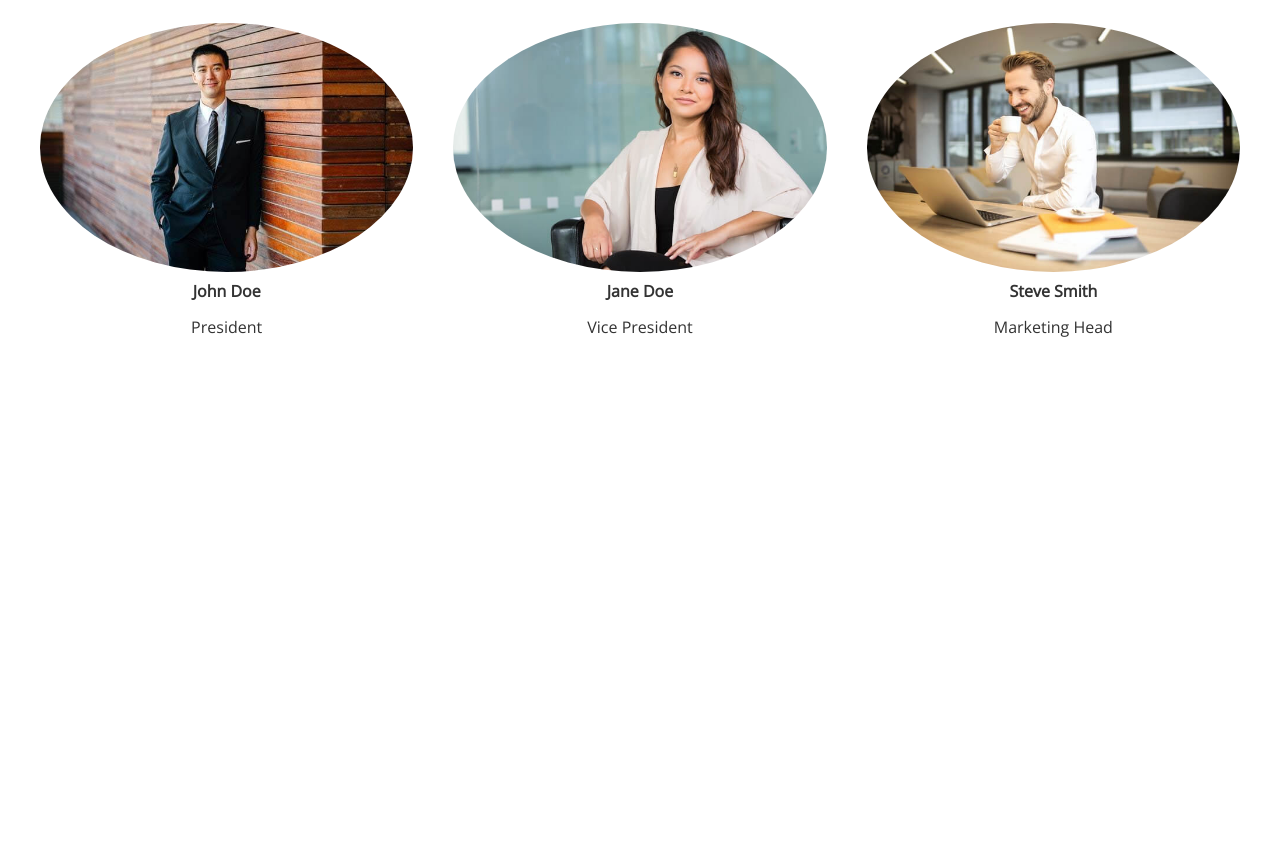
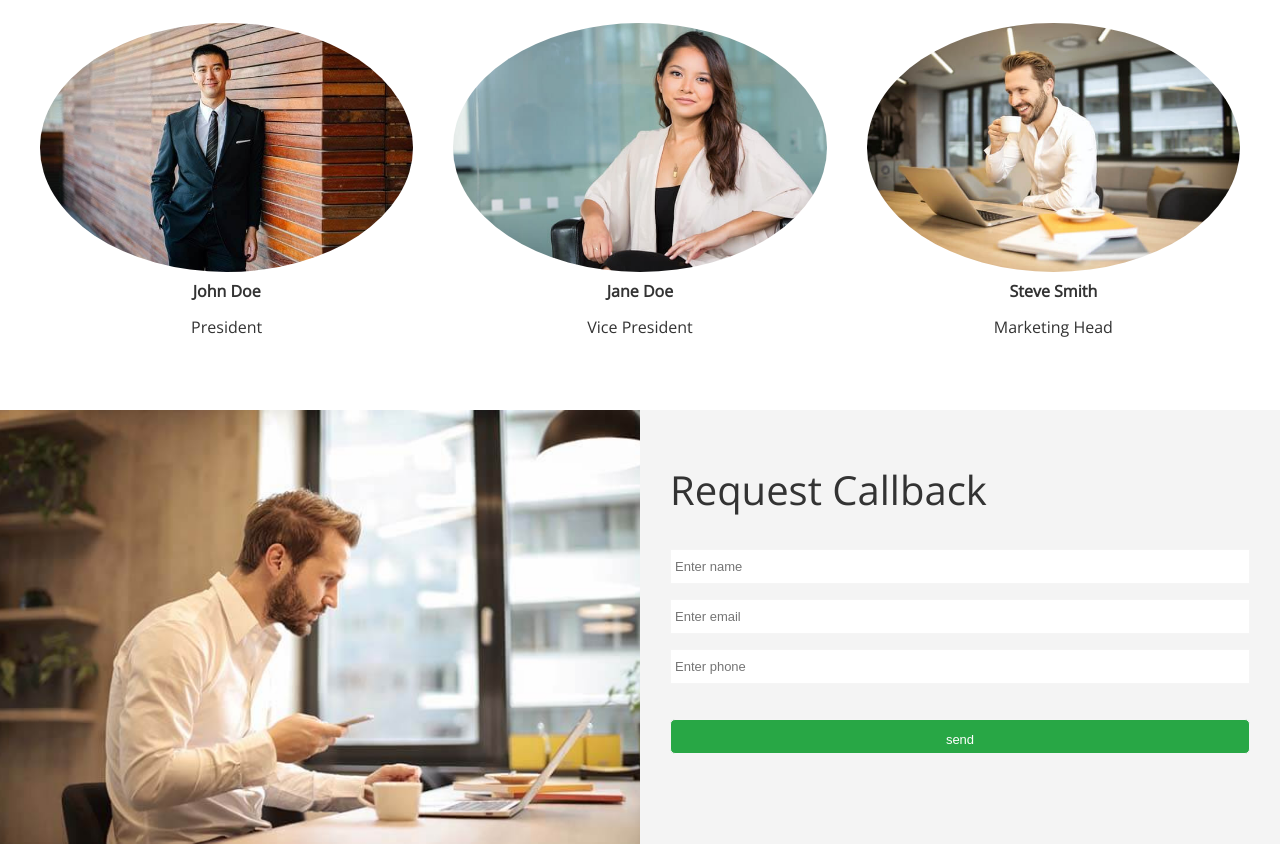
Before and after one commit to Jean809/LendSpree-website, a plain HTML site: page index.html in a window 1280 px wide. Shown: the part 2950-3802 px from the top of the page. Before the commit the page ends 3360 px from the top, so only its background shows below. Drawn offline with nearby package versions, Linux system fonts and the light colour scheme.

Commit message:
Callback section is complete

```diff
--- a/css/style.css
+++ b/css/style.css
@@ -140,3 +140,36 @@ img {
 .team img {
   border-radius: 50%;
 }
+
+/* Callback form */
+
+.callback-form {
+  width: 100%;
+  padding: 20px 0;
+}
+
+.callback-form label {
+  display: block;
+  margin-bottom: 15px;
+}
+
+.callback-form .form-control {
+  margin-bottom: 15px;
+}
+
+.callback-form input {
+  width: 100%;
+  padding: 4px;
+  height: 35px;
+  border: #f5f5f5 1px solid;
+  font-size: 13px;
+}
+
+.callback-form input:focus {
+  outline-color: #28a745;
+}
+
+.callback-form .btn {
+  padding: 12px 0;
+  margin-top: 20px;
+}
--- a/index.html
+++ b/index.html
@@ -203,6 +203,37 @@
           </div>
         </div>
       </section>
+      <!-- Contact -->
+      <section id="contact" class="contact flex-columns">
+        <div class="row">
+          <div class="column">
+            <div class="column-1">
+              <img
+                src="/image_resources/home/contact.jpg"
+                alt="A team of people"
+              />
+            </div>
+          </div>
+          <div class="column">
+            <div class="column-2 bg-light">
+              <h2>Request Callback</h2>
+              <form action="" class="callback-form">
+                <div class="form-control">
+                  <label for="name"></label>
+                  <input type="text" name="name" id="name" placeholder="Enter name" />
+                  <div class="form-control">
+                  <label for="name"></label>
+                  <input type="email" name="email" id="email" placeholder="Enter email" />
+                  <div class="form-control">
+                  <label for="phone"></label>
+                  <input type="text" name="phone" id="phone" placeholder="Enter phone" />
+                </div>
+                <input type="submit" value="send" id="submit" class="btn">
+              </form>
+            </div>
+          </div>
+        </div>
+      </section>
     </main>
   </body>
 </html>
```
